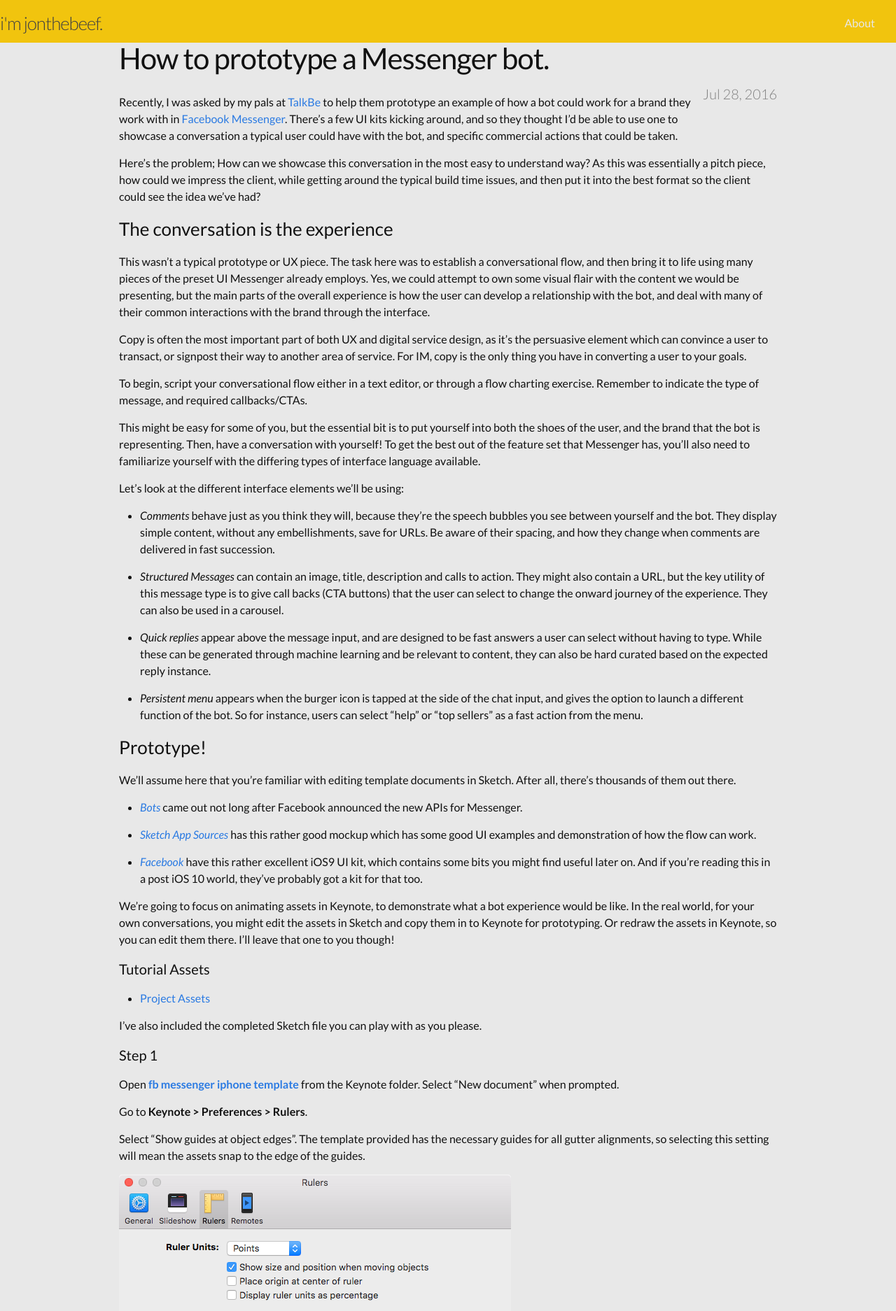
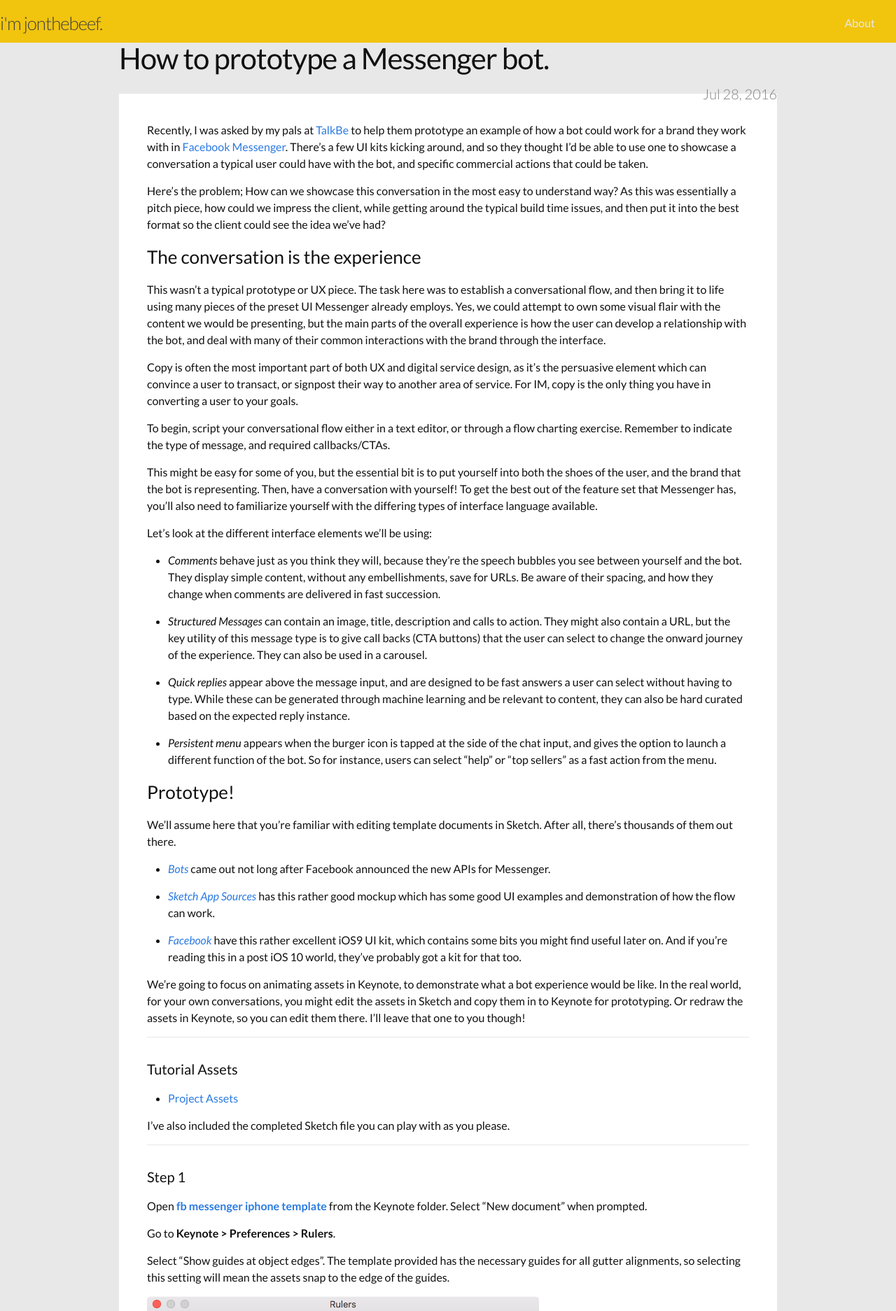
Before and after one commit to jonthebeef/jonthebeef.github.io, a Jekyll site: the page built from _posts/2016-07-28-how-to-prototype-a-messenger-bot.md, in a window 1280 px wide. Shown: the top 1874 px of the page at 70% size. Built offline with Jekyll 4.4.1, drawn with Linux system fonts in a browser that asks for light colours.

Commit message:
other bits

```diff
--- /dev/null
+++ b/_includes/statement.html
@@ -0,0 +1,3 @@
+<div class="statement">
+  I’m Jon, a Product Strategist &amp; Designer, and I work with people like you to make what feels like the impossible, real. I create actionable strategies that address user needs and business KPIs, and design sumptuous interfaces for desktop and mobile all with a belief and focus in simplicity.
+  </div>
--- a/_sass/_layout.scss
+++ b/_sass/_layout.scss
@@ -102,6 +102,7 @@
 .site-footer {
     border-top: 1px solid $grey-color-light;
     padding: $spacing-unit 0;
+    background-color: $grey-color-dark;
 }
 
 .footer-heading {
@@ -225,6 +226,8 @@
 
 .post-content {
     margin-bottom: $spacing-unit;
+    background-color: white;
+    padding: 40px;
 
     h2 {
         font-size: 32px;
@@ -244,6 +247,8 @@
 
     h4 {
         font-size: 20px;
+        border-top: 1px solid $grey-color-light;
+        padding-top: 30px;
 
         @include media-query($on-laptop) {
             font-size: 18px;
--- a/index.html
+++ b/index.html
@@ -2,7 +2,7 @@
 layout: default
 ---
 
-<div class="home">
+  <div class="home">
 
   <h1 class="page-heading">Posts</h1>
 
```
